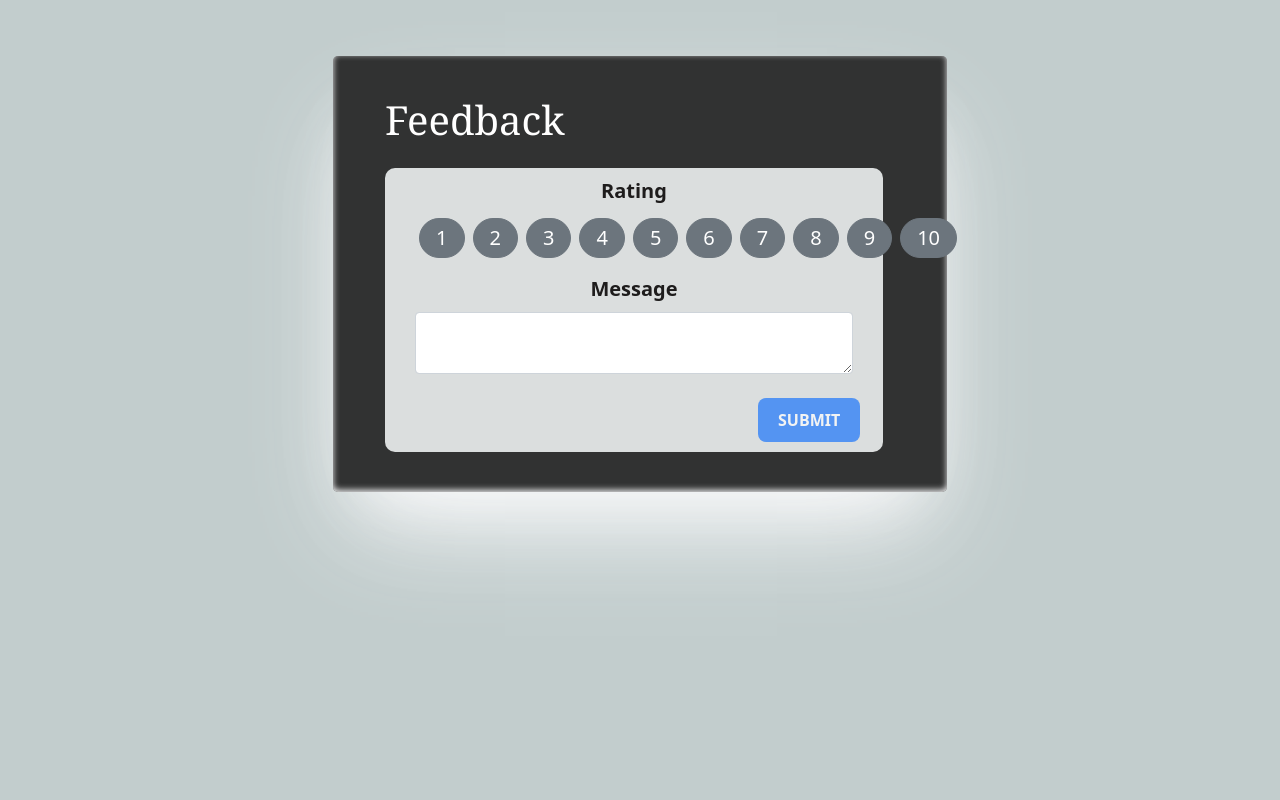
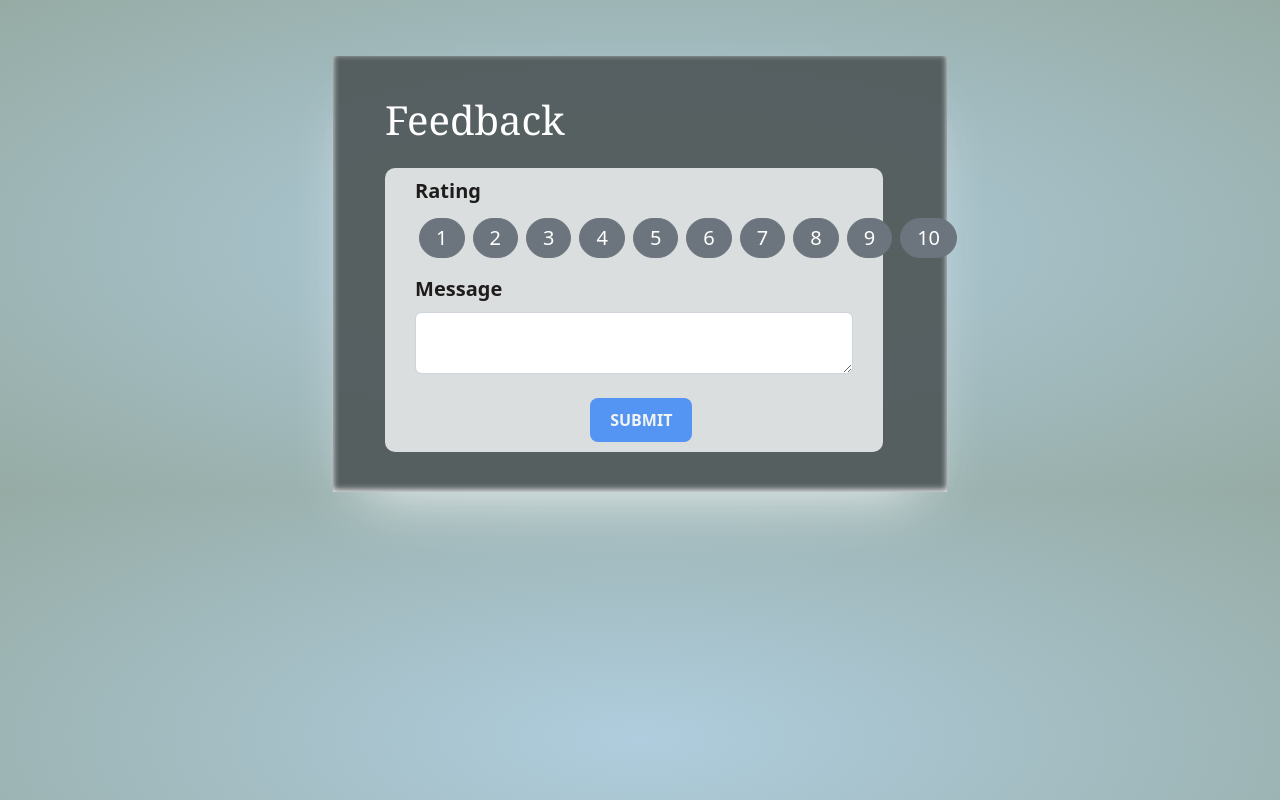
Before and after one commit to AjithJK2309/react, a React (Create React App) app: page / in a window 1280 px wide. Built offline with nearby package versions, Linux system fonts and the light colour scheme; the HTML template or start-up script is replaced by a standard one.

Commit message:
use reducer added

```diff
--- a/package.json
+++ b/package.json
@@ -6,7 +6,7 @@
     "@testing-library/jest-dom": "^5.16.4",
     "@testing-library/react": "^13.2.0",
     "@testing-library/user-event": "^13.5.0",
-    "bootstrap": "^5.1.3",
+    "bootstrap": "^5.2.0-beta1",
     "react": "^18.1.0",
     "react-bootstrap": "^2.4.0",
     "react-dom": "^18.1.0",
--- a/src/App.js
+++ b/src/App.js
@@ -1,21 +1,18 @@
 import './App.css';
-import React,{ useState} from 'react';
+import React from 'react';
 import '../node_modules/bootstrap/dist/css/bootstrap.min.css';
 import Feedback from './components/user-feedback';
+import { GlobalManage } from './helper/globalContext';
 
-// Context creation
-export const userContext = React.createContext()
 
 function App() {
-  // Global array for state management
-  const [data,setData] = useState([]);
 
   return (
-    <userContext.Provider value={data}>
-      <div className="App">
+    <GlobalManage>
+      <div>
         <Feedback></Feedback>
       </div>
-    </userContext.Provider>
+    </GlobalManage>
   );
 }
 
--- a/src/components/component.css
+++ b/src/components/component.css
@@ -1,12 +1,12 @@
 .feed-box{
     margin: auto;
-    background-color: rgb(49, 50, 50);
+    background-color: rgba(86, 95, 96, 0.992);
     width: 55%;
     margin-top: 5%;
-    border-radius: 5px;
+    /* border-radius: 5px; */
     color: white;
     padding: 40px;
-    box-shadow: rgba(250, 250, 251, 0.955) 0px 50px 100px -20px, rgba(250, 250, 251, 0.955) 0px 30px 60px -30px, rgba(250, 250, 251, 0.955) 0px -2px 6px 0px inset;
+    box-shadow:  rgba(250, 250, 251, 0.955) 0px 30px 60px -30px, rgba(250, 250, 251, 0.955) 0px -2px 6px 0px inset;
 }
 .feed-box-2{
     margin: auto;
--- a/src/components/feedback-list.js
+++ b/src/components/feedback-list.js
@@ -1,13 +1,13 @@
 import React,{useState} from "react";
-import {userContext} from '../App.js';
 import Modal from "react-bootstrap/Modal";
 import ToggleButton from "react-bootstrap/ToggleButton";
 import ButtonGroup from "react-bootstrap/ButtonGroup";
 import Button from "react-bootstrap/Button";
+import { globalContext } from "../helper/globalContext.js";
 
 export default function FeedbackList(){
     // Getting Data in User Context
-    const data = React.useContext(userContext)
+    const feedData = React.useContext(globalContext)
 
     // Static rating values
     const rating = [1,2,3,4,5,6,7,8,9,10]
@@ -30,13 +30,13 @@ export default function FeedbackList(){
 
     // Delete feedback in global array
     const removeFeed=()=>{
-        data.splice(feed.index,1)
+        feedData.deleteFeedback(feed.index)
         setBool((prevState)=>({...prevState,delete:false}))
     }
 
     // Edit feedback in global array
     const feedChange=(e)=>{
-        data[feed.index]={count:feed.count , message:feed.message}
+        feedData.editFeedback({count:feed.count , message:feed.message},feed.index)
         e.preventDefault();
         setBool((prevState)=>({...prevState,edit:false}))
     }
@@ -46,8 +46,8 @@ export default function FeedbackList(){
         setFeed((prevState)=>({...prevState,count:parseInt(e.target.value)}))
     }
     return(
-        <>
-        {data.length !==0 && (
+        <React.Fragment>
+        {feedData.state.data.length !==0 && (
             <div className="container">
                 <div className="row">
                     <div className="col-md-8 feed-box-2">
@@ -62,7 +62,7 @@ export default function FeedbackList(){
                                 </tr>
                             </thead>
                             <tbody>
-                                    {data.map((val,index)=>{
+                                    {feedData.state.data.map((val,index)=>{
                                         return (
                                             <tr key={index}>
                                               <td>{index+1}</td>
@@ -127,6 +127,6 @@ export default function FeedbackList(){
                 </div>
             </div>
             )}
-        </>
+        </React.Fragment>
     )
 }
--- a/src/components/user-feedback.js
+++ b/src/components/user-feedback.js
@@ -1,11 +1,11 @@
 import React,{useState} from "react";
 import './component.css';
-import {userContext} from '../App.js';
 import FeedbackList from './feedback-list';
+import { globalContext } from "../helper/globalContext";
 
 export default function Feedback(){
     // Getting Data in User Context
-    const data = React.useContext(userContext)
+    const datas = React.useContext(globalContext)
 
     // Static rating values
     const rating = [1,2,3,4,5,6,7,8,9,10]
@@ -37,7 +37,7 @@ export default function Feedback(){
     // Storing feedback in context array
     const submitClick=(e)=>{
         e.preventDefault()
-        data.push(feed)
+        datas.addFeedback(feed)
         setFeed((prevState)=>({...prevState,count:'',message:''}))
         for(let i=0;i<rating.length;i++){
                 var element1 = document.getElementsByClassName('rate-btn')[i]
--- /dev/null
+++ b/src/helper/globalContext.js
@@ -0,0 +1,45 @@
+import React,{createContext,useReducer} from "react";
+import Reducer from "./reducer";
+
+// global state
+const initialState = {
+    data:[]
+}
+
+// context creation
+export const globalContext = createContext(initialState)
+
+// data provider
+export  const GlobalManage=({children})=>{
+    // reducer creation
+    const [state,dispatch] = useReducer(Reducer,initialState);
+
+    // actions for call the reducer function using dispatch
+    function addFeedback(val){
+        dispatch({
+            type:'ADD_FEEDBACK',
+            payload:val
+        })
+    }
+
+    function editFeedback(val,index){
+        dispatch({
+            type:'EDIT_FEEDBACK',
+            payload:{data:val,index:index}
+        })
+    }
+
+    function deleteFeedback(index){
+        dispatch({
+            type:'DELETE_FEEDBACK',
+            payload:index
+        })
+    }
+
+    // providing data globally
+    return(
+        <globalContext.Provider value={{state,addFeedback,editFeedback,deleteFeedback}}>
+                {children}
+        </globalContext.Provider>
+    )
+}
--- /dev/null
+++ b/src/helper/reducer.js
@@ -0,0 +1,17 @@
+// Reducer function
+export default function Reducer(state,action){
+    switch(action.type){
+        case 'ADD_FEEDBACK':
+            state.data=[action.payload,...state.data]
+            return state;
+        case 'EDIT_FEEDBACK':
+            state.data[action.payload.index] = action.payload.data
+            return state;
+        case 'DELETE_FEEDBACK':
+            state.data.splice(action.payload,1)
+            return state;
+        default:
+            alert('Error occured...')
+            break;
+    }
+}
--- a/src/index.css
+++ b/src/index.css
@@ -5,7 +5,9 @@ body {
     sans-serif;
   -webkit-font-smoothing: antialiased;
   -moz-osx-font-smoothing: grayscale;
-  background-color: rgb(194, 205, 205) !important;
+  background: radial-gradient(
+    at center, #afcdde, #96aba4
+   ) !important;
 }
 
 code {
--- a/src/index.js
+++ b/src/index.js
@@ -6,9 +6,9 @@ import reportWebVitals from './reportWebVitals';
 
 const root = ReactDOM.createRoot(document.getElementById('root'));
 root.render(
-  <React.StrictMode>
+  // <React.StrictMode>
     <App />
-  </React.StrictMode>
+  // </React.StrictMode>
 );
 
 // If you want to start measuring performance in your app, pass a function
```
Also changed, not shown: 1 other file (tests, documents, lock files or other folders).
